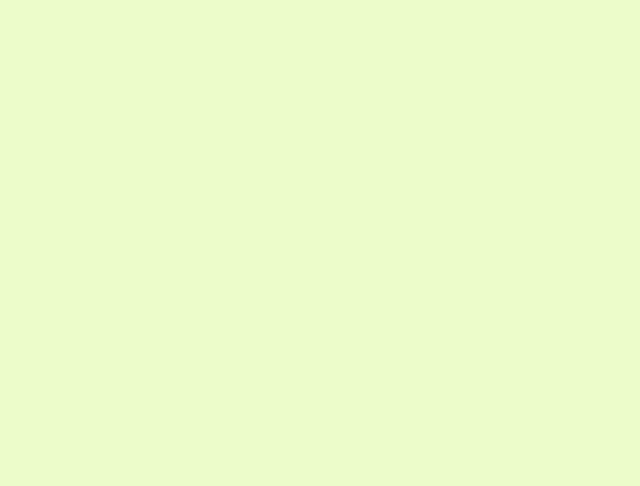
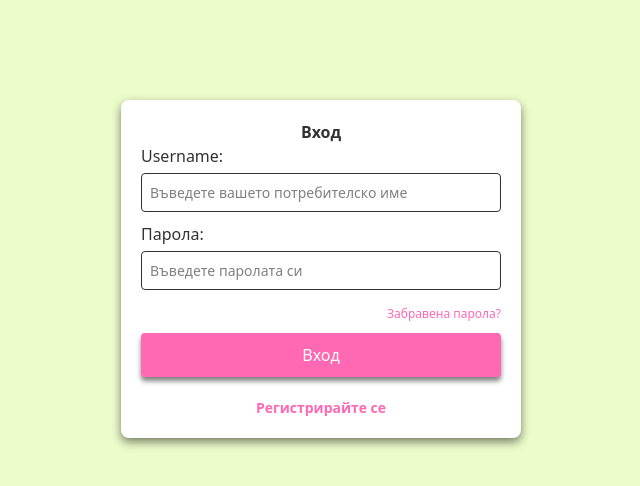
Before and after one commit to gabriella-dankova/softUni-app-march-2025, a React (Vite) app: page /logInForm in a window 1280 px wide. Before the commit this address had no page. Shown: the top 486 px of the page, without its empty margins (319-959 px from the left). Built offline with nearby package versions, Linux system fonts and the light colour scheme.

Commit message:
log in page

```diff
--- a/src/App.jsx
+++ b/src/App.jsx
@@ -5,6 +5,7 @@ import FirstStartingPage from './components/FirstStartingPage'
 import SecondStartingPage from './components/SecondStartingPage'
 import ThirdStartingPage from './components/ThirdStartingPage'
 import RegisterForm from './components/RegisterForm'
+import LoginForm from './components/LogInForm'
 import Contacts from './components/Contacts'
 import Pricing from './components/Pricing'
 import NotFound from './components/NotFound'
@@ -27,6 +28,7 @@ function App() {
         <Route path="/second" element={<SecondStartingPage />} />
         <Route path="/third" element={<ThirdStartingPage />} />
         <Route path="/registerForm" element={<RegisterForm />} />
+        <Route path="/logInForm" element={<LoginForm />} />
       </Routes>
 
 
--- /dev/null
+++ b/src/components/CSSLoginForm.css
@@ -0,0 +1,99 @@
+.login-container {
+    max-width: 400px;
+    margin: 100px auto; /* Премества формата надолу */
+    padding: 20px;
+    background: #fff;
+    border-radius: 8px;
+    box-shadow: 0px 4px 10px rgba(0, 0, 0, 0.5);
+    text-align: center;
+}
+
+h2 {
+    color: #333;
+    font-weight: bold;
+}
+
+.login-form {
+    display: flex;
+    flex-direction: column;
+    gap: 10px;
+}
+
+.form-group {
+    display: flex;
+    flex-direction: column;
+    text-align: left;
+}
+
+label {
+    margin-bottom: 5px;
+    color: #333;
+}
+
+input {
+    padding: 8px;
+    border: 1px solid #333;
+    border-radius: 4px;
+    font-size: 14px;
+    color: black;
+}
+
+input::placeholder {
+    color: gray;
+}
+
+input:focus {
+    border-color: #ff69b4;
+    outline: none;
+}
+
+.forgot-password {
+    text-align: right;
+    font-size: 12px;
+    margin-top: 5px;
+}
+
+.forgot-password a {
+    color: #ff69b4;
+    text-decoration: none;
+}
+
+.forgot-password a:hover {
+    text-decoration: underline;
+}
+
+.login-button {
+    background-color: #ff69b4;
+    color: white;
+    padding: 10px;
+    border: none;
+    border-radius: 4px;
+    cursor: pointer;
+    font-size: 16px;
+    transition: 0.3s;
+    box-shadow: 0px 4px 5px rgba(0, 0, 0, 0.5);
+}
+
+.login-button:hover {
+    background-color: #ff1493;
+}
+
+.login-button:active {
+    transform: scale(0.95);
+}
+
+.register-link {
+    margin-top: 10px;
+    font-size: 14px;
+
+}
+
+.register-link a {
+    color: #ff69b4;
+    text-decoration: none;
+    font-weight: bold;
+}
+
+.register-link a:hover {
+    text-decoration: underline;
+}
--- a/src/components/FirstStartingPage.jsx
+++ b/src/components/FirstStartingPage.jsx
@@ -47,7 +47,7 @@ export default function FirstStartingPage (){
               >
                 Напред
               </Link>
-              <Link to="/registerForm" className="text-sm/6 font-semibold text-gray-700">
+              <Link to="/logInForm" className="text-sm/6 font-semibold text-gray-700">
                 Пропусни <span aria-hidden="true">→</span>
               </Link>
             </div>
--- /dev/null
+++ b/src/components/LogInForm.jsx
@@ -0,0 +1,61 @@
+import { Link } from "react-router";
+import { useState } from "react";
+import "./CSSLoginForm.css";
+
+export default function LoginForm() {
+  const [formData, setFormData] = useState({
+    username: "",
+    password: "",
+  });
+
+  const handleChange = (e) => {
+    setFormData({ ...formData, [e.target.name]: e.target.value });
+  };
+
+  const handleSubmit = (e) => {
+    e.preventDefault();
+    console.log("Вход с потребител:", formData);
+    alert("Успешен вход!");
+  };
+
+  return (
+    <div className="login-container">
+      <h2>Вход</h2>
+      <form onSubmit={handleSubmit} className="login-form">
+        <div className="form-group">
+          <label>Username:</label>
+          <input
+            type="text"
+            name="username"
+            value={formData.username}
+            onChange={handleChange}
+            placeholder="Въведете вашето потребителско име"
+          />
+        </div>
+
+        <div className="form-group">
+          <label>Парола:</label>
+          <input
+            type="password"
+            name="password"
+            value={formData.password}
+            onChange={handleChange}
+            placeholder="Въведете паролата си"
+          />
+        </div>
+
+        <div className="forgot-password">
+          <a href="#">Забравена парола?</a>
+        </div>
+
+        <button type="submit" className="login-button">
+          Вход
+        </button>
+
+        <div className="register-link">
+          <Link to="/registerForm">Регистрирайте се</Link>
+        </div>
+      </form>
+    </div>
+  );
+}
--- a/src/components/SecondStartingPage.jsx
+++ b/src/components/SecondStartingPage.jsx
@@ -50,7 +50,7 @@ export default function SecondStartingPage (){
               >
                 Напред
               </Link>
-              <Link to="/registerForm" className="text-sm/6 font-semibold text-gray-700">
+              <Link to="/logInForm" className="text-sm/6 font-semibold text-gray-700">
                 Пропусни <span aria-hidden="true">→</span>
               </Link>
             </div>
--- a/src/components/ThirdStartingPage.jsx
+++ b/src/components/ThirdStartingPage.jsx
@@ -27,7 +27,7 @@ export default function ThirdStartingPage (){
           </div> */}
 
 <img
-  src="public\Pay-PNG-File.png"
+  src="/Pay-PNG-File.png"
   alt="Shopping Bags"
   className="mx-auto w-120 rounded-lg"
 />
@@ -45,12 +45,12 @@ export default function ThirdStartingPage (){
                 Назад <span aria-hidden="true">←</span>
               </Link>
               <Link
-                to="/registerForm"
+                to="/logInForm"
                 className="rounded-md bg-pink-500 px-3.5 py-2.5 text-sm font-semibold text-white shadow-lg hover:bg-pink-400 focus:outline-none focus:ring-2 focus:ring-pink-300 animate-pulse"
               >
                 Напред
               </Link>
-              <Link to="/registerForm" className="text-sm/6 font-semibold text-gray-700">
+              <Link to="/logInForm" className="text-sm/6 font-semibold text-gray-700">
                 Пропусни <span aria-hidden="true">→</span>
               </Link>
             </div>
```
